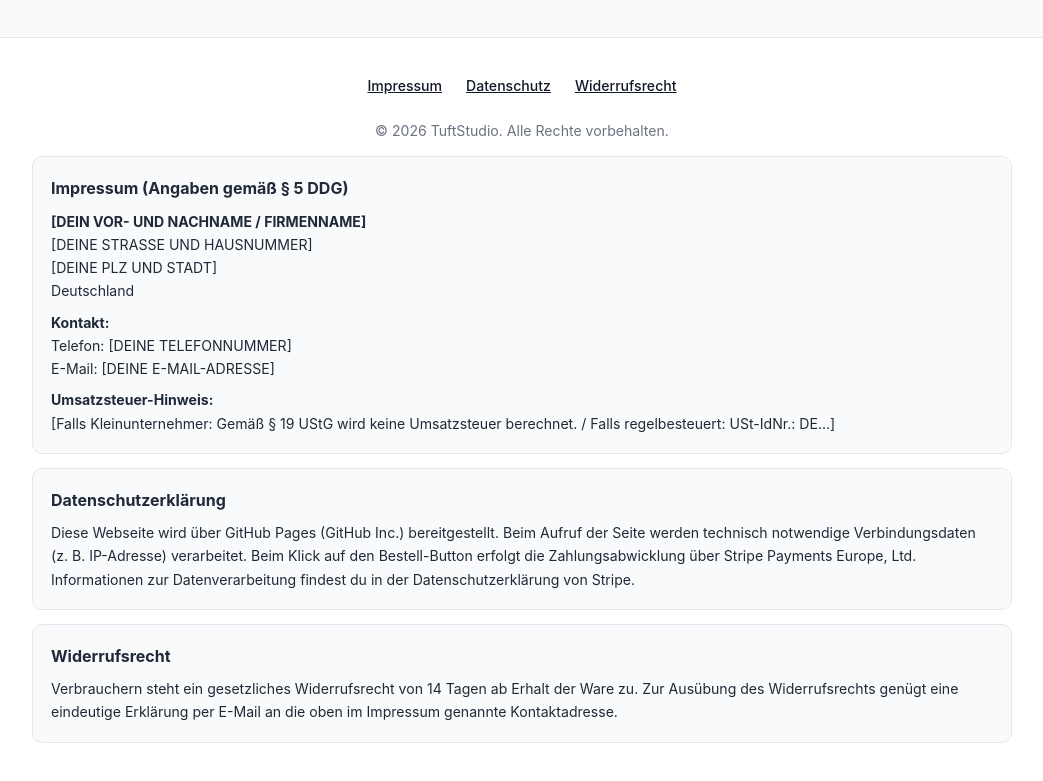
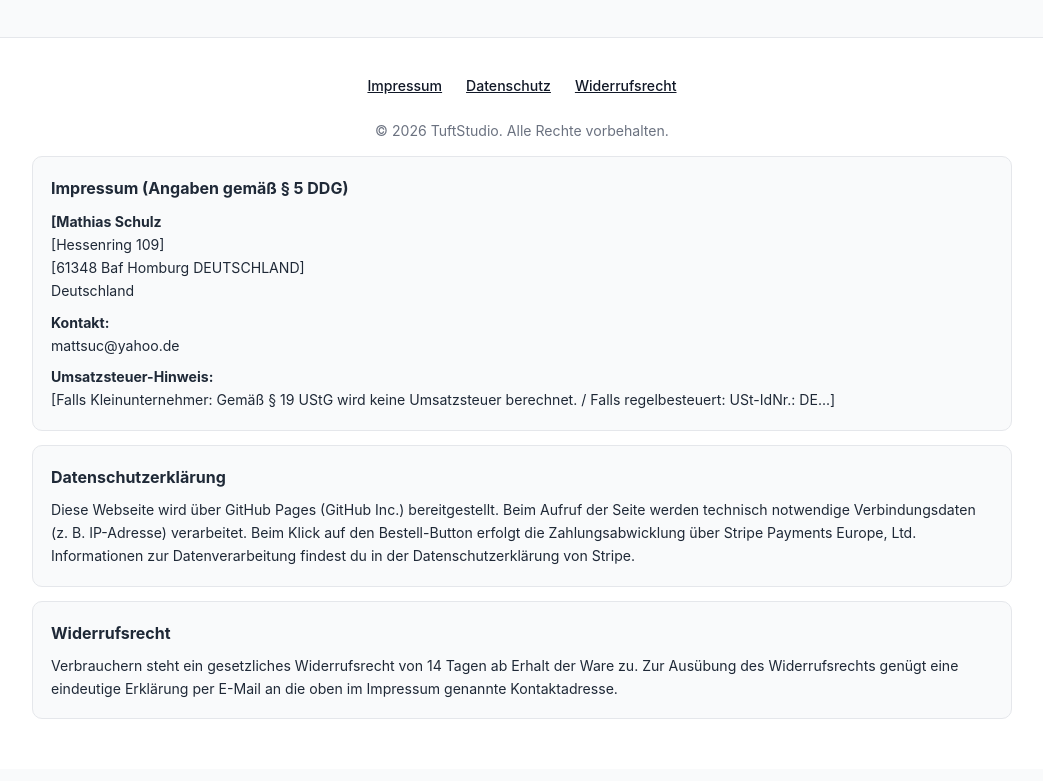
Before and after one commit to mattsuc/TuftingGun-, a plain HTML site: page index.html in a window 1280 px wide. Shown: the part 3535-4316 px from the top of the page, without its empty margins (118-1161 px from the left). Drawn offline with Linux system fonts and the light colour scheme.

Commit message:
Update legal information in index.html

```diff
--- a/index.html
+++ b/index.html
@@ -278,13 +278,13 @@
 
       <div id="impressum" class="legal-box">
         <h3>Impressum (Angaben gemäß § 5 DDG)</h3>
-        <p><strong>[DEIN VOR- UND NACHNAME / FIRMENNAME]</strong><br>
-        [DEINE STRASSE UND HAUSNUMMER]<br>
-        [DEINE PLZ UND STADT]<br>
+        <p><strong>[Mathias Schulz</strong><br>
+        [Hessenring 109]<br>
+        [61348 Baf Homburg DEUTSCHLAND]<br>
         Deutschland</p>
         <p style="margin-top: 8px;"><strong>Kontakt:</strong><br>
-        Telefon: [DEINE TELEFONNUMMER]<br>
-        E-Mail: [DEINE E-MAIL-ADRESSE]</p>
+        mattsuc@yahoo.de<br>
+        </p>
         <p style="margin-top: 8px;"><strong>Umsatzsteuer-Hinweis:</strong><br>
         [Falls Kleinunternehmer: Gemäß § 19 UStG wird keine Umsatzsteuer berechnet. / Falls regelbesteuert: USt-IdNr.: DE...]</p>
       </div>
```
